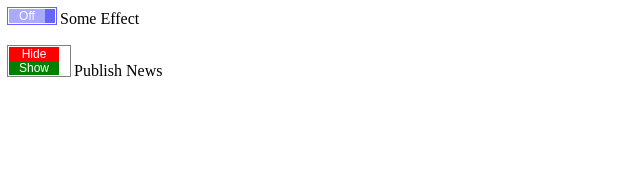
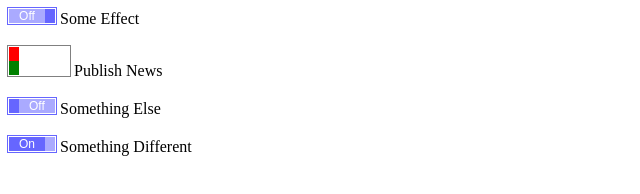
Before and after one commit to mpdeimos/SlideBox, a plain HTML site: page index.html in a window 1280 px wide. Shown: the whole page, without its empty margins (0-640 px from the left). Drawn offline with Linux system fonts and the light colour scheme.

Commit message:
added inverse and checkbox sync

```diff
--- a/index.html
+++ b/index.html
@@ -5,7 +5,7 @@
 <body>
 <div class="slideBox">
 	<input type="hidden" name="foo" value="bra"/>
-	<input type="checkbox" id="foo" name="foo" value="bra" checked="checked"/>
+	<input type="checkbox" id="foo" name="foo" value="bra"/>
 	<label for="foo">
 		<span class="slideOff">Off</span><span class="slideOn">On</span>
 	</label>
@@ -14,13 +14,33 @@ Some Effect
 <br/>
 <br/>
 <div class="slideBox redGreen">
-	<input type="hidden" name="foo" value="bra"/>
-	<input type="checkbox" id="foo" name="foo" value="bra" checked="checked"/>
-	<label for="foo">
+	<input type="hidden" name="foo2" value="bra"/>
+	<input type="checkbox" id="foo2" name="foo2" value="bra" checked="checked"/>
+	<label for="foo2">
 		<span class="slideOff">Hide</span><span class="slideOn">Show</span>
 	</label>
 </div>
 Publish News
+<br/>
+<br/>
+<div class="slideBox">
+	<input type="hidden" name="foo3" value="bra"/>
+	<input type="checkbox" id="foo3" name="foo3" value="bra"/>
+	<label for="foo3">
+		<span class="slideOn">On</span><span class="slideOff">Off</span>
+	</label>
+</div>
+Something Else
+<br/>
+<br/>
+<div class="slideBox">
+	<input type="hidden" name="foo4" value="bra"/>
+	<input type="checkbox" id="foo4" name="foo4" value="bra" checked="checked"/>
+	<label for="foo4">
+		<span class="slideOn">On</span><span class="slideOff">Off</span>
+	</label>
+</div>
+Something Different
 </body>
 <script src="js/main.js"> </script>
 </html>
--- a/js/main.js
+++ b/js/main.js
@@ -7,9 +7,10 @@
       }), this);
     }
     SlideBox.prototype.init = function(e) {
-      var delta, downX, dragging, end, firstActive, m, slideFirst, slideOff, slideOn, slideSecond, slider, sliderX, toggle, w;
+      var checkbox, delta, downX, dragging, end, firstActive, m, mychange, slideFirst, slideOff, slideOn, slideSecond, slider, sliderX, toggle, updateFromCheckbox, w;
       slideOff = e.child('.slideOff');
       slideOn = e.child('.slideOn');
+      checkbox = e.child('input[type=checkbox]');
       if (slideOff.getLeft() < slideOn.getLeft()) {
         slideFirst = slideOff;
         slideSecond = slideOn;
@@ -39,21 +40,39 @@
       sliderX = 0;
       delta = 0;
       firstActive = true;
-      toggle = function() {
-        firstActive = !firstActive;
+      mychange = false;
+      toggle = function(onoff) {
+        var active;
+        mychange = true;
+        if (onoff != null) {
+          firstActive = !onoff;
+          if (slideFirst === slideOn) {
+            firstActive = onoff;
+          }
+        } else {
+          firstActive = !firstActive;
+        }
         if (firstActive) {
-          return slider.animate({
+          slider.animate({
             left: {
               to: 0
             }
           }, .2);
         } else {
-          return slider.animate({
+          slider.animate({
             left: {
               to: -w + m
             }
           }, .2);
         }
+        if (null !== checkbox) {
+          active = firstActive;
+          if (slideFirst === slideOn) {
+            active = !active;
+          }
+          checkbox.dom.checked = !active;
+        }
+        return mychange = false;
       };
       slider.on("mousedown", function(evt) {
         downX = evt.getXY()[0];
@@ -86,7 +105,19 @@
         return evt.stopEvent();
       };
       slider.on("mouseup", end);
-      return slider.on("mouseleave", end);
+      slider.on("mouseleave", end);
+      slider.on("click", function(evt) {
+        return evt.stopEvent();
+      });
+      if (checkbox) {
+        updateFromCheckbox = function() {
+          if (!mychange) {
+            return toggle(checkbox.dom.checked);
+          }
+        };
+        checkbox.on("change", updateFromCheckbox);
+        return updateFromCheckbox();
+      }
     };
     return SlideBox;
   })();
```
Also changed, not shown: 1 other file.
